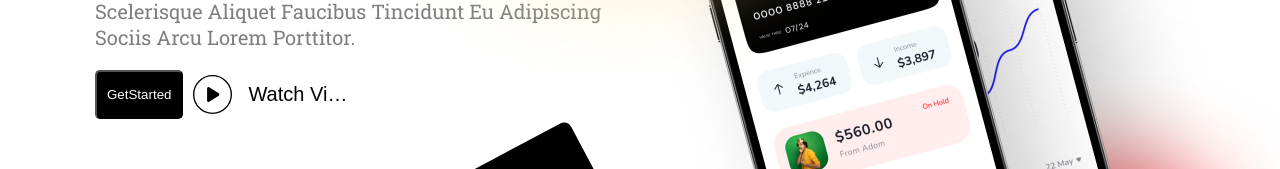
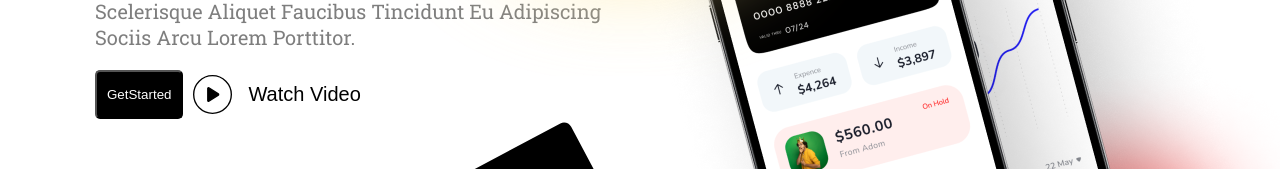
Before and after one commit to petekgithub/landingpage-uifry-v1, a Next.js app: page / in a window 1280 px wide. Shown: the part 470-639 px from the top of the page. Built offline with nearby package versions, Linux system fonts and the light colour scheme.

Commit message:
intro-section-video-watch-update2

```diff
--- a/src/pages/HomePage/Intro/styles.module.scss
+++ b/src/pages/HomePage/Intro/styles.module.scss
@@ -30,6 +30,7 @@
 
   .media {
     display: flex;
+    flex-direction: row;
   }
 
   .getStartedButton {
@@ -47,14 +48,17 @@
     background: none;
     border: 1ps solid black;
     cursor: pointer;
-    width: fit-content;
-  }
+    //width: fit-content;
+
 
   .video {
     padding: 5px 10px;
     background-color: #fff;
+    display: flex;
+  }
 
   }
+
 
   .button {
     background: none;
@@ -63,8 +67,9 @@
     color: black;
     font-size: 20px;
     white-space: nowrap;
-    overflow-x: hidden;
-    text-overflow: ellipsis;
+    //overflow-x: hidden;
+    //text-overflow: ellipsis;
+    //display: inline-block;
   }
 
 
```
